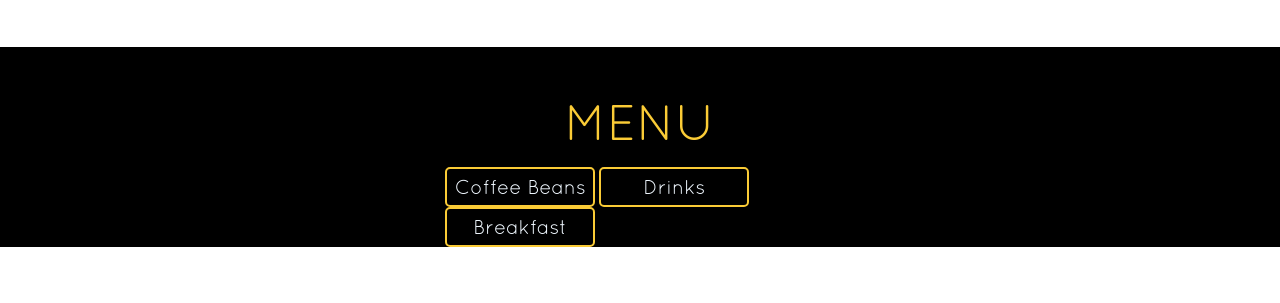
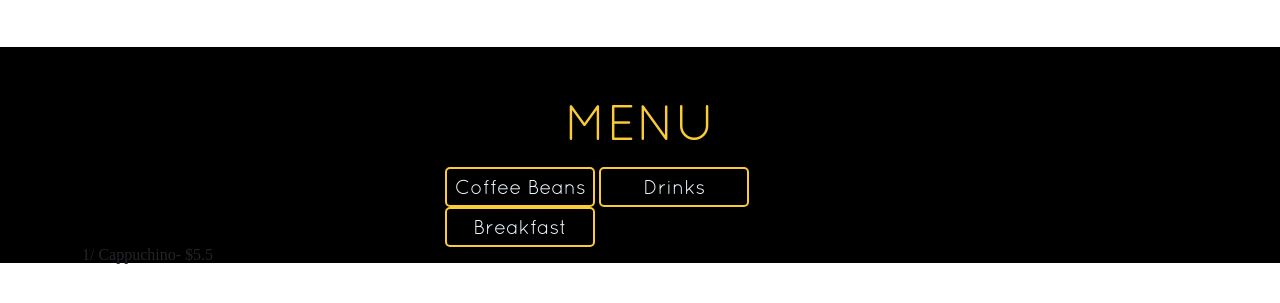
Before and after one commit to pritomsarkar226/Coffee-Shop, a plain HTML site: page index.html in a window 1280 px wide. Shown: the part 1127-1430 px from the top of the page. Drawn offline with Linux system fonts and the light colour scheme.

Commit message:
Update index.html

```diff
--- a/index.html
+++ b/index.html
@@ -137,7 +137,7 @@
     <div class="row">
       <div class="col-md-6 col-sm-12">
           <div class="menu-item">
-
+            <h2>1/ Cappuchino- $5.5 <i></i></h2>
           </div>
       </div>
       <div class="col-md-6 col-sm-12">
```
